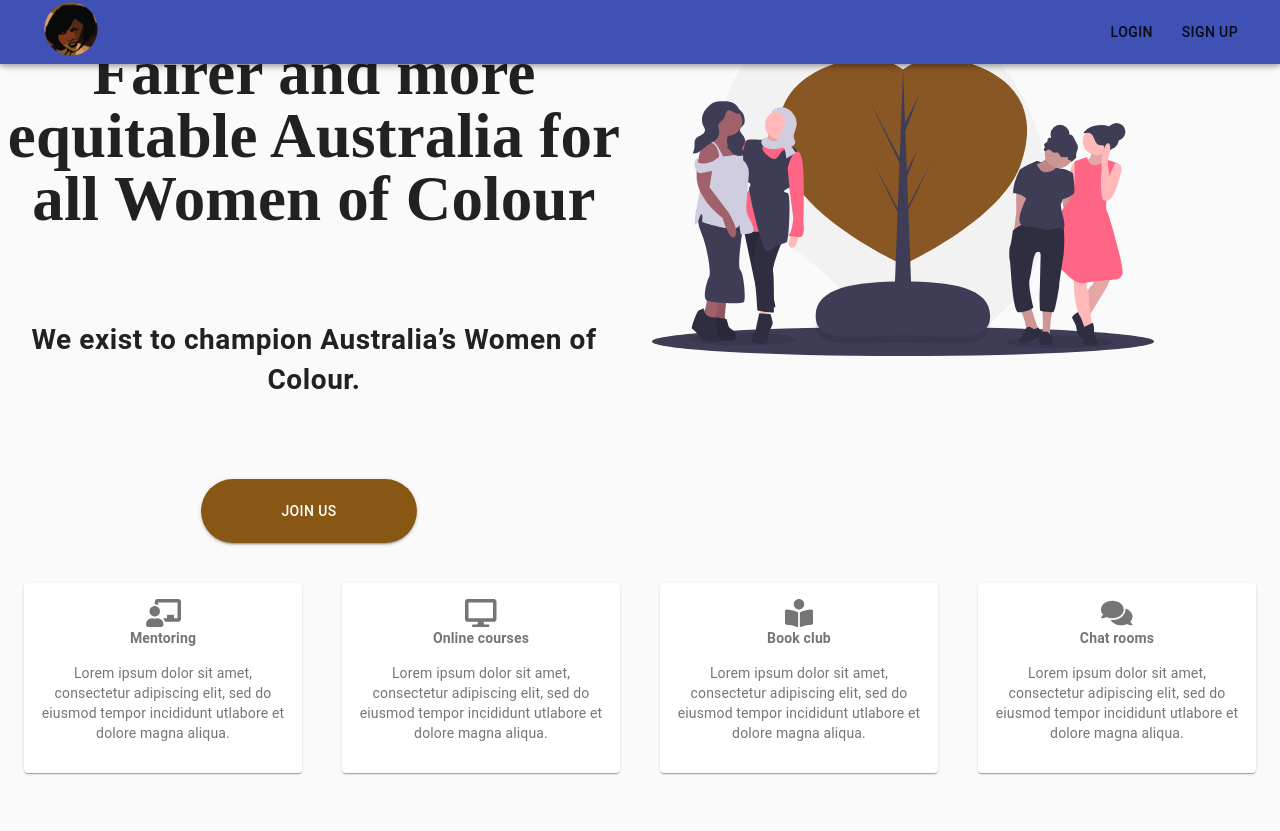
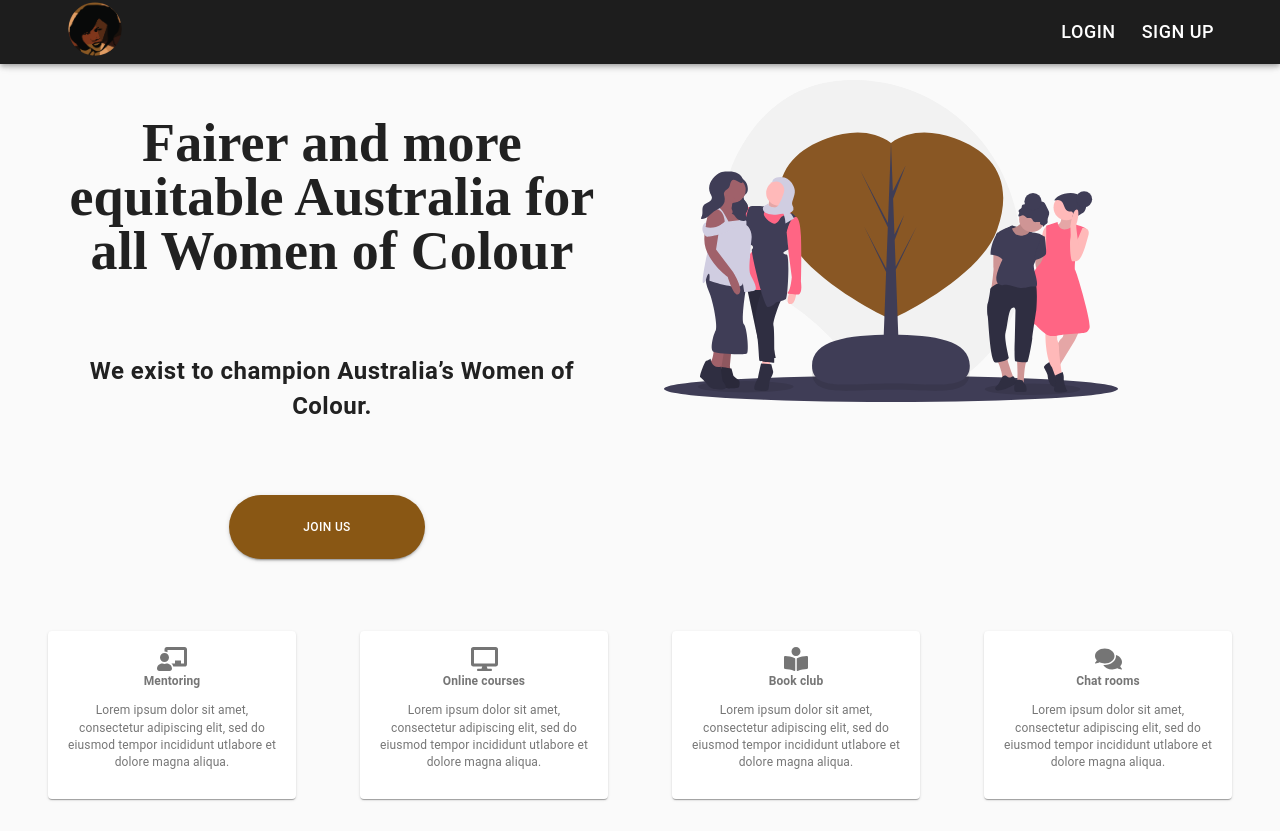
Before and after one commit to kimchirice/woc, a React (Create React App) app in the folder web/: page / in a window 1280 px wide. Before the commit the page ends 800 px from the top, so only its background shows below. Built offline with nearby package versions, Linux system fonts and the light colour scheme.

Commit message:
adding global styling

```diff
--- /dev/null
+++ b/web/src/Theme.js
@@ -0,0 +1,18 @@
+import { createMuiTheme } from "@material-ui/core/styles";
+
+/*
+    Global MUI theme
+*/
+
+const Theme = createMuiTheme({
+    palette: {
+        primary: { main: "#1d1d1d" },
+        secondary: { main: "#895714" },
+    },
+    spacing: 16,
+    typography: {
+        fontSize: 12,
+    },
+});
+
+export default Theme;
--- a/web/src/components/navbar/NavBar.jsx
+++ b/web/src/components/navbar/NavBar.jsx
@@ -16,6 +16,12 @@ const styles = makeStyles((theme) => ({
     flex: {
         flexGrow: 1,
     },
+    navItem: {
+        color: "white",
+        fontSize: "1.5em",
+    },
+    offset: theme.mixins.toolbar,
+    offsetPad: { paddingBottom: theme.spacing(1) },
 }));
 
 const NavBar = () => {
@@ -23,22 +29,24 @@ const NavBar = () => {
 
     return (
         <>
-            <AppBar style={{ flexGrow: 1 }}>
+            <AppBar className={classes.flex}>
                 <Toolbar>
                     <Link to="/">
                         <div className={classes.flex}>
-                            <img className="logo-image" src={logo}></img>
+                            <img className="logo-image" src={logo} alt="landing page art"></img>
                         </div>
                     </Link>
                     <Typography variant="h6" className={classes.flex}></Typography>
                     <Link to="/login">
-                        <Button>Login</Button>
+                        <Button className={classes.navItem}>Login</Button>
                     </Link>
                     <Link to="/signup">
-                        <Button>Sign up</Button>
+                        <Button className={classes.navItem}>Sign up</Button>
                     </Link>
                 </Toolbar>
             </AppBar>
+            <div className={`${classes.offset}`} />
+            <div className={`${classes.offsetPad}`} />
         </>
     );
 };
--- a/web/src/index.js
+++ b/web/src/index.js
@@ -6,13 +6,17 @@ import "./index.css";
 import FortAwesomeIcons from "./components/FortAwesome/FortAwesomeIcons";
 import CssBaseline from "@material-ui/core/CssBaseline";
 import AppWrapper from "./app/AppWrapper";
+import { ThemeProvider } from "@material-ui/core";
+import Theme from "./Theme";
 
 ReactDOM.render(
     <React.StrictMode>
-        <CssBaseline />
-        <FortAwesomeIcons>
-            <AppWrapper />
-        </FortAwesomeIcons>
+        <ThemeProvider theme={Theme}>
+            <CssBaseline />
+            <FortAwesomeIcons>
+                <AppWrapper />
+            </FortAwesomeIcons>
+        </ThemeProvider>
     </React.StrictMode>,
     document.getElementById("root")
 );
--- a/web/src/pages/landing/Landing.jsx
+++ b/web/src/pages/landing/Landing.jsx
@@ -32,12 +32,13 @@ function Landing() {
 
     return (
         <>
+            <Container>
                 <Grid container spacing={3}>
                     <Grid item xs={6} md={6} align="center" className={classes.root}>
                         <h1 className={classes.caption}>Fairer and more equitable Australia for all Women of Colour</h1>
                         <h5 className={classes.description}>We exist to champion Australia’s Women of Colour.</h5>
                         <Link to="/signup">
-                        <Button variant="contained" className={classes.btnJoin}>
+                            <Button variant="contained" /* color="secondary" */ className={classes.btnJoin}>
                                 Join us
                             </Button>
                         </Link>
@@ -46,9 +47,7 @@ function Landing() {
                         <img className={classes.landingPic} src={landingSvg} alt="women of colour" />
                     </Grid>
                 </Grid>
-
-            <Container style={{ marginTop: "2em" }}>
-                <Grid container spacing={5}>
+                <Grid container spacing={4} style={{ paddingTop: "4em" }}>
                     {cardData.map((item, index) => (
                         <Card item={item} index={index} />
                     ))}
--- a/web/src/pages/landing/Landing.style.jsx
+++ b/web/src/pages/landing/Landing.style.jsx
@@ -7,13 +7,13 @@ const styles = makeStyles((theme) => ({
         justifyContent: "center",
     },
     paper: {
-        padding: theme.spacing(2),
+        padding: theme.spacing(1),
         textAlign: "center",
         color: theme.palette.text.secondary,
     },
     btnJoin: {
         fontSize: "1em",
-        backgroundColor: "#895714",
+        backgroundColor: theme.palette.secondary.main,
         color: "white",
         marginTop: "2rem",
         borderRadius: "4rem",
@@ -21,7 +21,7 @@ const styles = makeStyles((theme) => ({
         height: "4rem",
         textAlign: "center",
         "&:hover": {
-            backgroundColor: "#1d1d1d",
+            backgroundColor: theme.palette.primary.main,
         },
         "&:active": {
             transform: "translateY(10px)",
--- a/web/src/pages/signUp/SignUp.jsx
+++ b/web/src/pages/signUp/SignUp.jsx
@@ -27,7 +27,7 @@ function Copyright() {
 
 const useStyles = makeStyles((theme) => ({
     paper: {
-        marginTop: theme.spacing(8),
+        marginTop: theme.spacing(2),
         display: "flex",
         flexDirection: "column",
         alignItems: "center",
@@ -41,7 +41,7 @@ const useStyles = makeStyles((theme) => ({
         marginTop: theme.spacing(3),
     },
     submit: {
-        margin: theme.spacing(3, 0, 2),
+        margin: theme.spacing(2, 0, 2),
     },
 }));
 
@@ -51,15 +51,13 @@ export default function SignUp() {
     const [email, setEmail] = useState("");
     const [password, setPassword] = useState("");
 
-    const classes = useStyles();
-
     const handleSignUp = (event) => {
         event.preventDefault();
         console.log("signup btn is clicked");
-        console.log(`now we have a new user, and userName is
-      ${firstName} ${lastName}
-      email address is ${email}`);
+        console.log(`now we have a new user, and userName is ${firstName} ${lastName} email address is ${email}`);
     };
+
+    const classes = useStyles();
 
     return (
         <Container component="main" maxWidth="xs">
```
Lines whose indentation alone changed are shown as unchanged.
